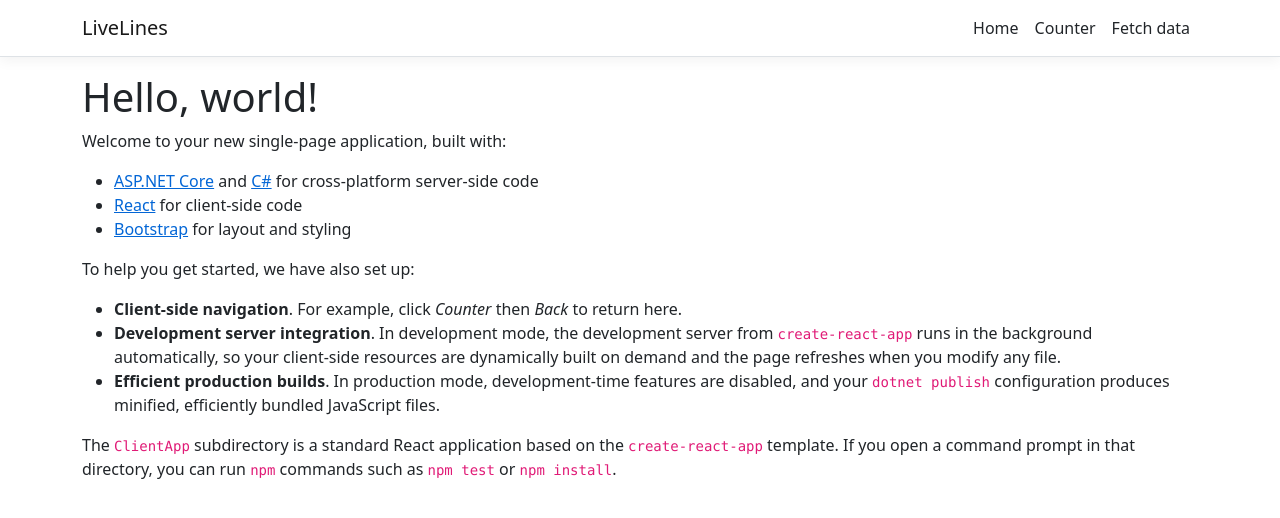
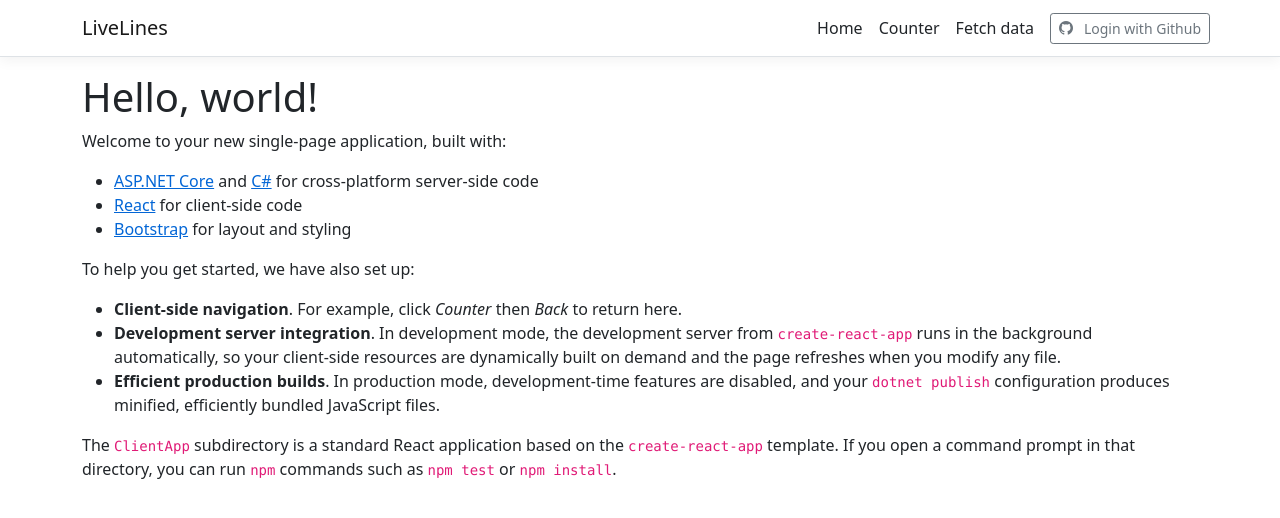
Before and after one commit to PotterJam/LiveLines, a React (Create React App) app in the folder LiveLines/ClientApp/: page / in a window 1280 px wide. Shown: the top 518 px of the page. Built offline with nearby package versions, Linux system fonts and the light colour scheme.

Commit message:
Add a login button

```diff
--- a/LiveLines/ClientApp/package.json
+++ b/LiveLines/ClientApp/package.json
@@ -4,6 +4,7 @@
   "private": true,
   "dependencies": {
     "bootstrap": "^5.1.3",
+    "bootstrap-icons": "^1.7.2",
     "jquery": "^3.6.0",
     "merge": "^2.1.1",
     "oidc-client": "^1.11.5",
--- a/LiveLines/ClientApp/src/custom.css
+++ b/LiveLines/ClientApp/src/custom.css
@@ -12,3 +12,9 @@ code {
   background-color: #1b6ec2;
   border-color: #1861ac;
 }
+
+.btn-secondary {
+  color: #fff;
+  background-color: #fff;
+  border-color: #333333;
+}
--- a/LiveLines/ClientApp/src/elements/NavMenu.js
+++ b/LiveLines/ClientApp/src/elements/NavMenu.js
@@ -6,6 +6,10 @@ import './NavMenu.css';
 export function NavMenu(props) {
   const [collapsed, setCollapsed] = useState(true);
   const toggleNavbar = () => setCollapsed(!collapsed);
+
+  const loginWithGithub = () => {
+    // todo
+  }
 
   return (
     <header>
@@ -24,6 +28,11 @@ export function NavMenu(props) {
               <NavItem>
                 <NavLink tag={Link} className="text-dark" to="/fetch-data">Fetch data</NavLink>
               </NavItem>
+              <NavItem className="ms-2 row align-items-center">
+                <button className="btn btn-outline-secondary btn-sm" onClick={loginWithGithub}>
+                  <i className="bi bi-github" /> &nbsp; Login with Github
+                </button>
+              </NavItem>
             </ul>
           </Collapse>
         </Container>
--- a/LiveLines/ClientApp/src/index.js
+++ b/LiveLines/ClientApp/src/index.js
@@ -1,4 +1,5 @@
 import 'bootstrap/dist/css/bootstrap.css';
+import 'bootstrap-icons/font/bootstrap-icons.css';
 import React from 'react';
 import ReactDOM from 'react-dom';
 import { BrowserRouter } from 'react-router-dom';
```
Also changed, not shown: 1 other file (tests, documents, lock files or other folders).
